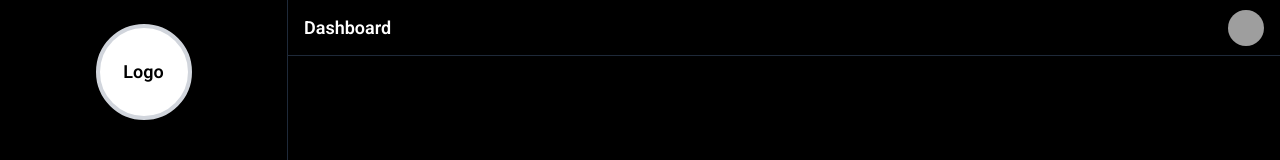
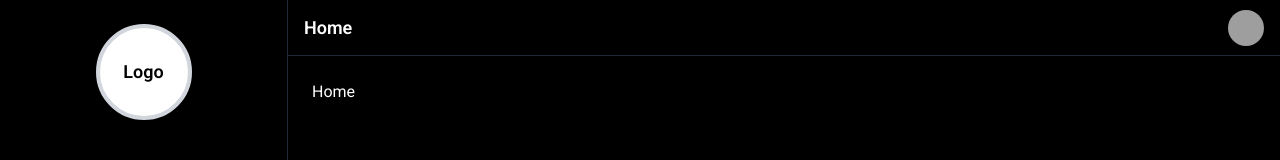
Before and after one commit to ankitrajstha/Dashboard, a React (Vite) app: page / in a window 1280 px wide. Shown: the top 160 px of the page. Built offline with nearby package versions, Linux system fonts and the light colour scheme; grey boxes are pictures that could not be loaded.

Commit message:
feat: implement routing with react router dom

```diff
--- a/package.json
+++ b/package.json
@@ -14,6 +14,7 @@
     "lucide-react": "^0.554.0",
     "react": "^19.2.0",
     "react-dom": "^19.2.0",
+    "react-router-dom": "^7.9.6",
     "tailwindcss": "^4.1.17"
   },
   "devDependencies": {
--- a/src/App.tsx
+++ b/src/App.tsx
@@ -1,10 +1,23 @@
 import type React from "react";
 import Layout from "./components/layout/Layout";
+import { BrowserRouter, Route, Routes } from "react-router-dom";
+import Home from "./pages/Home";
+import { Data } from "./pages/Data";
+import PageNotFound from "./pages/PageNotFound";
 
 const App: React.FC = () => {
   return (
     <>
-      <Layout />
+      <BrowserRouter>
+        <Routes>
+          <Route path={"/"} element={<Layout />}>
+            <Route index element={<Home />} />
+            <Route path="home" element={<Home />} />
+            <Route path="data" element={<Data />} />
+            <Route path="*" element={<PageNotFound />} />
+          </Route>
+        </Routes>
+      </BrowserRouter>
     </>
   );
 };
--- a/src/components/layout/Layout.tsx
+++ b/src/components/layout/Layout.tsx
@@ -1,6 +1,7 @@
 import { useState } from "react";
 import SideBar from "./Sidebar";
 import TopBar from "./Topbar";
+import { Outlet } from "react-router-dom";
 
 const Layout = () => {
   const [isSidebarOpen, setIsSidebarOpen] = useState(false);
@@ -14,8 +15,8 @@ const Layout = () => {
         />
         <div className="flex-1 flex flex-col">
           <TopBar onToggleSidebar={() => setIsSidebarOpen((prev) => !prev)} />
-          <main className="flex-1 overflow-y-auto p-6 bg-black">
-
+          <main className="flex-1 overflow-y-auto p-6 bg-black text-white">
+            <Outlet />
           </main>
         </div>
       </div>
--- a/src/components/layout/Sidebar.tsx
+++ b/src/components/layout/Sidebar.tsx
@@ -1,3 +1,4 @@
+import { NavLink } from "react-router-dom";
 import { NavbarItems } from "../../constants/navbar";
 import { X } from "lucide-react";
 
@@ -44,10 +45,14 @@ const Sidebar = ({ isOpen, onClose }: SidebarProps) => {
                   className="p-4 hover:text-black hover:bg-white rounded-2xl transition-colors cursor-pointer"
                   key={navbarItem.id}
                 >
-                  <div className="flex items-center gap-4">
+                  <NavLink
+                    to={navbarItem.path}
+                    className="flex items-center gap-4"
+                    onClick={onClose}
+                  >
                     <Icon size={24} strokeWidth={1.8} />
                     {navbarItem.label}
-                  </div>
+                  </NavLink>
                 </li>
               );
             })}
--- a/src/components/layout/Topbar.tsx
+++ b/src/components/layout/Topbar.tsx
@@ -1,10 +1,13 @@
 import { Menu } from "lucide-react";
+import { useLocation } from "react-router-dom";
 
 interface TopbarProps {
   onToggleSidebar: () => void;
 }
 
 const Topbar = ({ onToggleSidebar }: TopbarProps) => {
+  const { pathname } = useLocation();
+
   return (
     <nav className="h-14 bg-black border-b border-gray-800 px-4 flex items-center justify-between text-white">
       <div className="flex items-center gap-1">
@@ -15,7 +18,13 @@ const Topbar = ({ onToggleSidebar }: TopbarProps) => {
           <Menu size={24} />
         </button>
 
-        <h1 className="text-lg font-semibold">Dashboard</h1>
+        <h1 className="text-lg font-semibold">
+          {[
+            pathname === "/"
+              ? "Home"
+              : pathname.replace("/", "").replace(/^./, (c) => c.toUpperCase()),
+          ]}
+        </h1>
       </div>
 
       <div className="flex items-center gap-6">
--- /dev/null
+++ b/src/pages/Data.tsx
@@ -0,0 +1,3 @@
+export const Data = () => {
+  return <div>Data</div>;
+};
--- /dev/null
+++ b/src/pages/Home.tsx
@@ -0,0 +1,5 @@
+const Home = () => {
+  return <div>Home</div>;
+};
+
+export default Home;
--- /dev/null
+++ b/src/pages/PageNotFound.tsx
@@ -0,0 +1,5 @@
+const PageNotFound = () => {
+  return <div>PageNotFound</div>;
+};
+
+export default PageNotFound;
```
Also changed, not shown: 1 other file (tests, documents, lock files or other folders).
